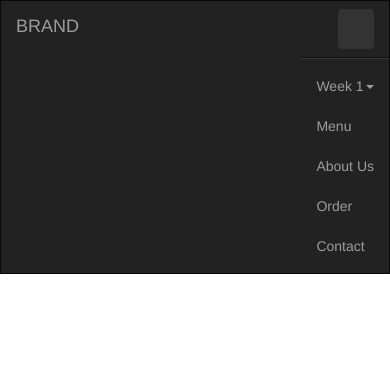
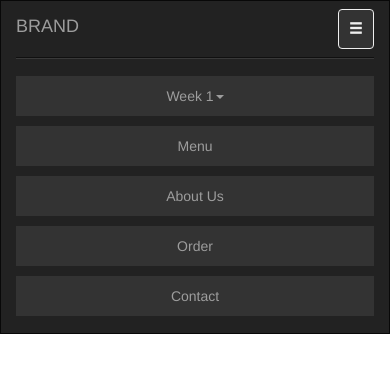
Before and after one commit to netflair/FSWD40-CodeReview-06, a plain HTML site: page index.html in a window 390 px wide. Both pictures are taken after a click on the button "Toggle Navigation". Drawn offline with nearby package versions, Linux system fonts and the light colour scheme.

Commit message:
fixed style for bootstrap navbar inverse on mobile devices | added height to carousel

```diff
--- a/css/style.css
+++ b/css/style.css
@@ -1,3 +1,35 @@
 .navbar {
-	border-radius: 0;
+    border-radius: 0;
+    margin-bottom: 0;
 }
+
+
+.navbar-inverse .navbar-toggle:hover {
+    background-color: #fff;
+    color: #333;
+}
+
+.navbar-inverse .navbar-toggle {
+    border-color: #efefef;
+    color: #efefef;
+}
+
+#myCarousel {
+    height: 550px;
+    overflow: hidden;
+}
+
+
+@media only screen and (max-width: 768px) {
+
+    #navi {
+        width: 100%;
+        margin: 0;
+        text-align: center;
+    }
+
+    .nav>li>a {
+        background: #333;
+        margin: 10px 0;
+    }
+}
```
